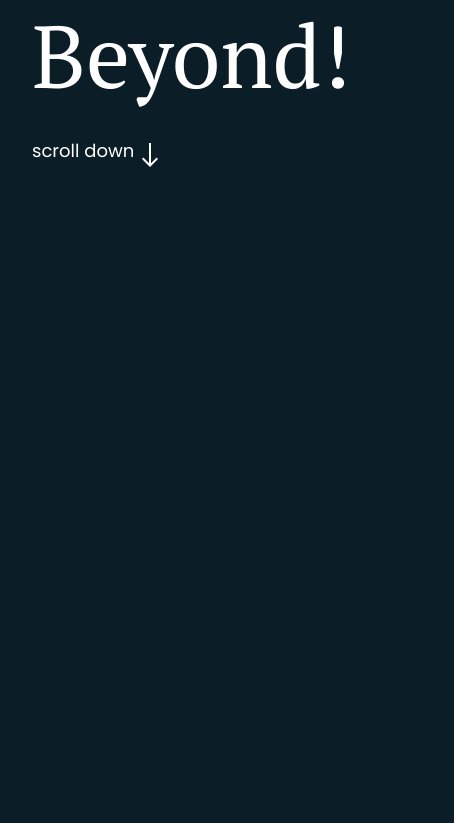
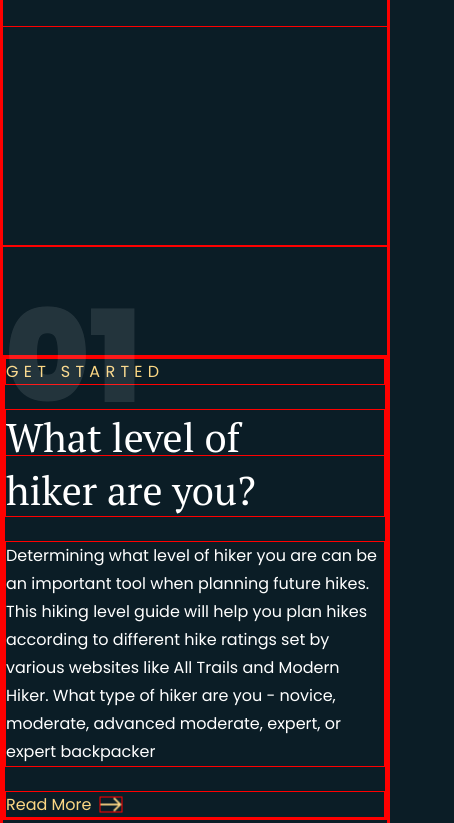
Before and after one commit to jhhh911/MNTN_Walkthrough, a plain HTML site: page index.html in a window 390 px wide. Shown: the part 820-1643 px from the top of the page, 454 px wide, since content can reach past the window. Before the commit the page ends 1266 px from the top, so only its background shows below. Drawn offline with Linux system fonts and the light colour scheme.

Commit message:
Finished first section with media queries

```diff
--- a/index.html
+++ b/index.html
@@ -45,5 +45,40 @@
         </div>
       </div>
     </header>
+    <div class="header-fade-out"></div>
+    <div class="content-container"></div>
+    <main class="main-content">
+      <section class="section">
+        <div class="section-text-wrapper" data-number="01">
+          <div class="section-text-container">
+            <div class="section-tagline">Get Started</div>
+            <h2 class="section-title font-serif">
+              What level of hiker are you?
+            </h2>
+            <p class="section-text">
+              Determining what level of hiker you are can be an important tool
+              when planning future hikes.  This hiking level guide will help
+              you plan hikes according to different hike ratings set by
+              various websites like All Trails and Modern Hiker.  What type of
+              hiker are you - novice, moderate, advanced moderate, expert, or
+              expert backpacker
+            </p>
+            <a href="#" class="read-more-link">Read More
+              <svg
+              viewBox="0 0 16 24"
+              fill="none"
+              xmlns="http://www.w3.org/2000/svg"
+            >
+              <path
+                d="M16 16L14.59 14.59L9 20.17V0H7V20.17L1.42 14.58L0 16L8 24L16 16Z"
+                fill="currentColor"
+              />
+            </svg>
+            </a>
+          </div>
+        </div>
+        <img src="./imgs/01.jpg" alt="Hiker walking on a ridge" class="section-img">
+      </section>
+    </main>
   </body>
 </html>
--- a/styles.css
+++ b/styles.css
@@ -5,7 +5,7 @@
   *::after,
   *::before {
     box-sizing: border-box;
-    /* border: 1px solid red; */
+    border: 1px solid red;
   }
 
   /* this helps return text to original format */
@@ -45,6 +45,10 @@
     font-size: 1.125rem;
     background: var(--bg-color);
     color: var(--foreground-color);
+
+    @media (max-width: 800px) {
+      font-size: 1rem;
+    }
   }
 }
 
@@ -56,6 +60,18 @@
     gap: 1rem;
     align-items: center;
     padding-block: 4rem;
+
+    @media (max-width: 1200px) {
+      grid-template-columns: 1fr auto;
+    }
+
+    @media (max-width: 800px) {
+      padding-block-start: 2rem;
+    }
+
+    @media (max-width: 500px) {
+      align-items: start;
+    }
   }
 
   .brand-logo {
@@ -66,6 +82,11 @@
   .main-header-nav {
     display: flex;
     gap: 1rem;
+
+    @media (max-width: 500px) {
+      flex-direction: column;
+      gap: 0.5rem;
+    }
   }
 
   .main-header {
@@ -90,12 +111,29 @@
     max-width: 1000px;
     margin-inline: auto;
     margin-block-start: 10vh;
+
+    @media (max-width: 800px) {
+      margin-block-start: 0;
+    }
   }
 
   .main-header-title {
     font-size: 5.5rem;
     text-wrap: balance;
     line-height: 100px;
+
+    @media (max-width: 1200px) {
+      font-size: 4rem;
+      line-height: normal;
+    }
+
+    @media (max-width: 800px) {
+      font-size: 3.25rem;
+    }
+
+    @media (max-width: 620px) {
+      font-size: 2.5rem;
+    }
   }
 
   .scroll-down {
@@ -118,6 +156,130 @@
       translate: 0 25%;
     }
   }
+
+  .header-fade-out {
+    height: 51vh;
+    background: linear-gradient(to bottom, transparent, var(--bg-color) 75%);
+    margin-block-end: -25vh;
+  }
+}
+
+/* Main Content */
+@layer components {
+  .content-container {
+    max-width: 95rem;
+    padding-inline: 2rem;
+    display: flex;
+    flex-direction: column;
+    gap: 11rem;
+    margin-inline: auto;
+    margin-block-end: 6.75rem;
+  }
+
+  .main-content {
+    display: contents;
+  }
+
+  .read-more-link {
+    display: flex;
+    gap: 0.5rem;
+    align-items: center;
+    color: var(--accent-color)
+  }
+
+  .read-more-link svg {
+    width: 16px;
+    rotate: -90deg;
+    animation: bounce-horizontal 1s infinite alternate;
+
+    @media (prefers-reduced-motion: reduce) {
+      animation: none;
+    }
+  }
+
+  @keyframes bounce-horizontal {
+    100% {
+      translate: 25%;
+    }
+
+  }
+
+  .section {
+    display: flex;
+    gap: 8rem;
+    align-items: center;
+
+    @media (max-width: 800px) {
+      flex-direction: column;
+      gap: 4rem;
+    }
+  }
+
+  .section-text-wrapper {
+    position: relative;
+    align-self: stretch;
+    display: flex;
+    align-items: center;
+  }
+
+  .section-text-wrapper::before {
+    content: attr(data-number);
+    position: absolute;
+    top: 0;
+    left: 0;
+    font-size: 13rem;
+    font-weight: 900;
+    opacity: 0.1;
+
+    @media (max-width: 1200px) {
+      font-size: 8rem;
+      line-height: 0;
+    }
+  }
+
+  .section-text-container {
+    display: flex;
+    flex-direction: column;
+    gap: 24px;
+    margin-inline-start: 8rem;
+
+    @media (max-width: 1200px) {
+      margin-inline-start: 0;
+    }
+  }
+
+  .section-title {
+    font-size: 4rem;
+    text-wrap: balance;
+
+    @media (max-width: 1200px) {
+      font-size: 2.5rem;
+    }
+  }
+
+  .section-text {
+    text-wrap: pretty;
+    line-height: 1.75rem;
+  }
+
+  .section-img {
+    aspect-ratio: 7 / 9;
+    object-fit: cover;
+    border: 1rem;
+    width: 100%;
+
+    @media (max-width: 1500px) {
+      max-width: 400px;
+    }
+
+    @media (max-width: 1200px) {
+      max-width: 300px;
+    }
+
+    @media (max-width: 800px) {
+      max-width: 400px;
+    }
+  }
 }
 
 /* Reusable Components */
@@ -137,6 +299,10 @@
     width: 4.5rem;
     height: 2px;
     background-color: var(--accent-color);
+
+    @media (max-width: 800px) {
+      display: none;
+    }
   }
 }
 
```
